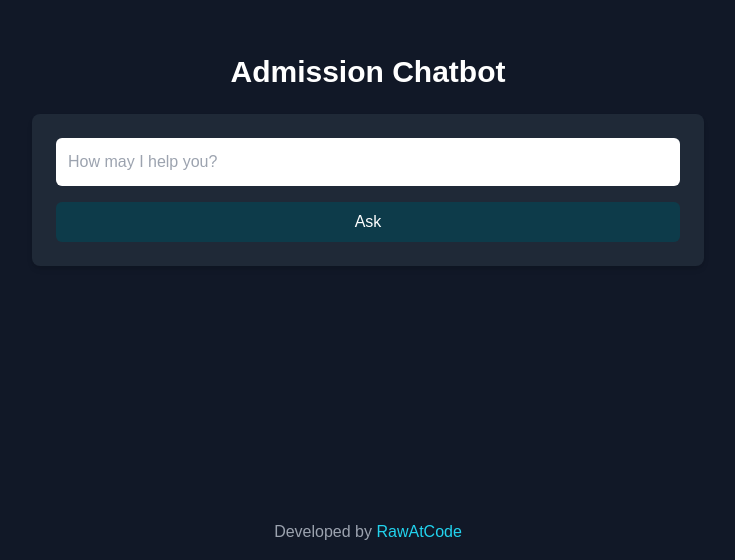
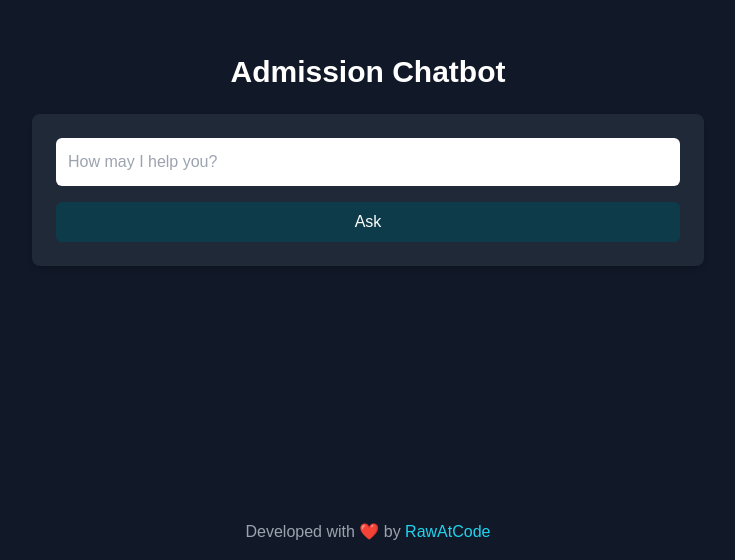
Before and after one commit to RawAtCode/ggsipu-admission-chatbot, a Next.js app in the folder frontend/: page / in a window 1280 px wide. Shown: the part 240-800 px from the top of the page, without its empty margins (272-1007 px from the left). Built offline with nearby package versions, Linux system fonts and the light colour scheme; no server answers.

Commit message:
fixed some minor issues

```diff
--- a/frontend/app/components/Chat.js
+++ b/frontend/app/components/Chat.js
@@ -68,7 +68,7 @@ export default function Chat() {
 
       <footer className="absolute bottom-4 w-full flex justify-center">
         <p className="text-gray-400">
-          Developed by{" "}
+          Developed with ❤️ by{" "}
           <a
             href="https://github.com/RawAtCode"
             target="_blank"
```
